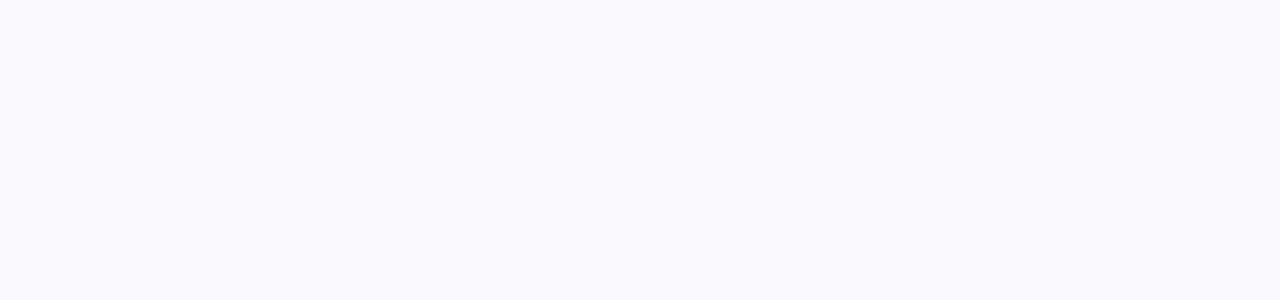
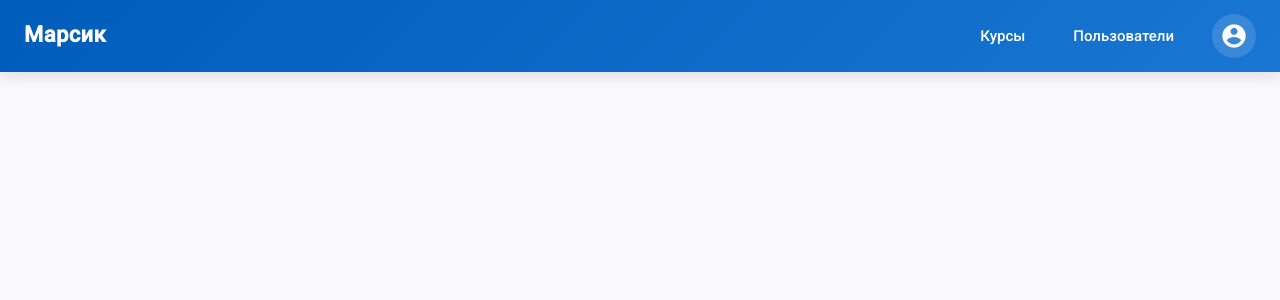
Before and after one commit to lpvskks/courses-website, an Angular app: page / in a window 1280 px wide. Shown: the top 300 px of the page. Built offline with nearby package versions, Linux system fonts and the light colour scheme.

Commit message:
Реализован хэдер

```diff
--- a/src/app/app.html
+++ b/src/app/app.html
@@ -1 +1,4 @@
+@if (showHeader()) {
+  <app-header />
+}
 <router-outlet />
--- a/src/app/app.ts
+++ b/src/app/app.ts
@@ -1,11 +1,29 @@
-import { Component } from '@angular/core';
-import { RouterOutlet } from '@angular/router';
+import { Component, signal } from '@angular/core';
+import { NavigationEnd, Router, RouterOutlet } from '@angular/router';
+import { filter } from 'rxjs';
+import { HeaderComponent } from "./shared/components/header/header.component";
 
 @Component({
   selector: 'app-root',
-  imports: [RouterOutlet],
+  imports: [RouterOutlet, HeaderComponent],
   templateUrl: './app.html',
-  styleUrl: './app.css'
+  styleUrl: './app.css',
 })
+
 export class App {
+  currentUrl = signal('');
+
+  constructor(private router: Router) {
+    this.router.events
+      .pipe(filter((event) => event instanceof NavigationEnd))
+      .subscribe((event: NavigationEnd) => {
+        this.currentUrl.set(event.urlAfterRedirects);
+      });
+  }
+
+  showHeader(): boolean {
+    const hiddenRoutes = ['/login'];
+
+    return !hiddenRoutes.includes(this.currentUrl());
+  }
 }
--- /dev/null
+++ b/src/app/shared/components/header/header.component.css
@@ -0,0 +1,75 @@
+.header {
+  height: 72px;
+  background: linear-gradient(135deg, #005cbb 0%, #1976d2 100%);
+  color: white;
+
+  display: flex;
+  align-items: center;
+  justify-content: space-between;
+
+  padding: 0 24px;
+  box-shadow: 0 4px 18px rgba(0, 0, 0, 0.12);
+}
+
+.header__logo {
+  font-size: 22px;
+  font-weight: 700;
+  letter-spacing: 0.4px;
+}
+
+.header__right {
+  display: flex;
+  align-items: center;
+  gap: 20px;
+}
+
+.header__nav {
+  display: flex;
+  gap: 12px;
+}
+
+.header__link {
+  text-decoration: none;
+  color: white;
+  font-size: 15px;
+  font-weight: 500;
+  padding: 10px 18px;
+  border-radius: 999px;
+  transition: all 0.2s ease;
+}
+
+.header__link:hover {
+  background: rgba(255, 255, 255, 0.16);
+}
+
+.header__link.active {
+  background: rgba(255, 255, 255, 0.25);
+}
+
+.profile-btn {
+  width: 44px;
+  height: 44px;
+
+  border: none;
+  border-radius: 50%;
+  background: rgba(255, 255, 255, 0.14);
+  color: white;
+  cursor: pointer;
+
+  display: flex;
+  align-items: center;
+  justify-content: center;
+
+  transition: 0.2s;
+}
+
+.profile-btn:hover {
+  background: rgba(255, 255, 255, 0.25);
+}
+
+.profile-btn mat-icon {
+  font-size: 28px;
+  width: 28px;
+  height: 28px;
+  line-height: 28px;
+}
--- /dev/null
+++ b/src/app/shared/components/header/header.component.html
@@ -0,0 +1,23 @@
+<header class="header">
+  <div class="header__brand">
+    <span class="header__logo">Марсик</span>
+  </div>
+
+  <div class="header__right">
+    <nav class="header__nav">
+      <a routerLink="/courses" routerLinkActive="active" class="header__link"> Курсы </a>
+
+      <a routerLink="/users" routerLinkActive="active" class="header__link"> Пользователи </a>
+    </nav>
+
+    <button
+      class="profile-btn"
+      type="button"
+      matTooltip="Открыть профиль"
+      matTooltipPosition="below"
+      (click)="openProfile()"
+    >
+      <mat-icon>account_circle</mat-icon>
+    </button>
+  </div>
+</header>
--- /dev/null
+++ b/src/app/shared/components/header/header.component.ts
@@ -0,0 +1,21 @@
+import { CommonModule } from '@angular/common';
+import { ChangeDetectionStrategy, Component } from '@angular/core';
+import { MatIconModule } from '@angular/material/icon';
+import { MatTooltip } from '@angular/material/tooltip';
+import { RouterLink, RouterLinkActive } from '@angular/router';
+
+@Component({
+  selector: 'app-header',
+  standalone: true,
+  imports: [CommonModule, MatIconModule, MatTooltip, RouterLink, RouterLinkActive],
+  templateUrl: './header.component.html',
+  styleUrl: './header.component.css',
+  changeDetection: ChangeDetectionStrategy.OnPush,
+})
+export class HeaderComponent {
+
+  openProfile(): void {
+    console.log('Открыть профиль пользователя');
+  }
+
+}
```
